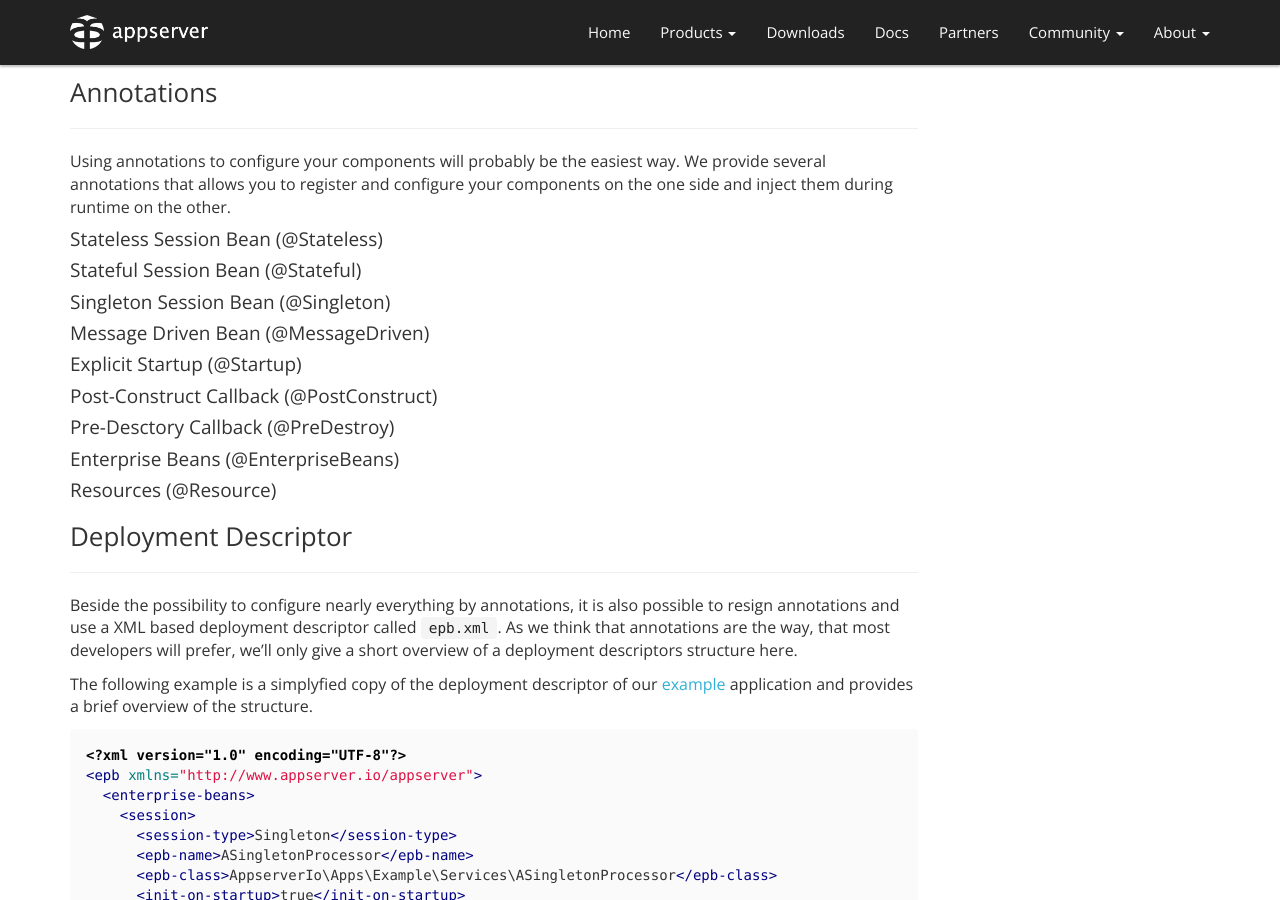
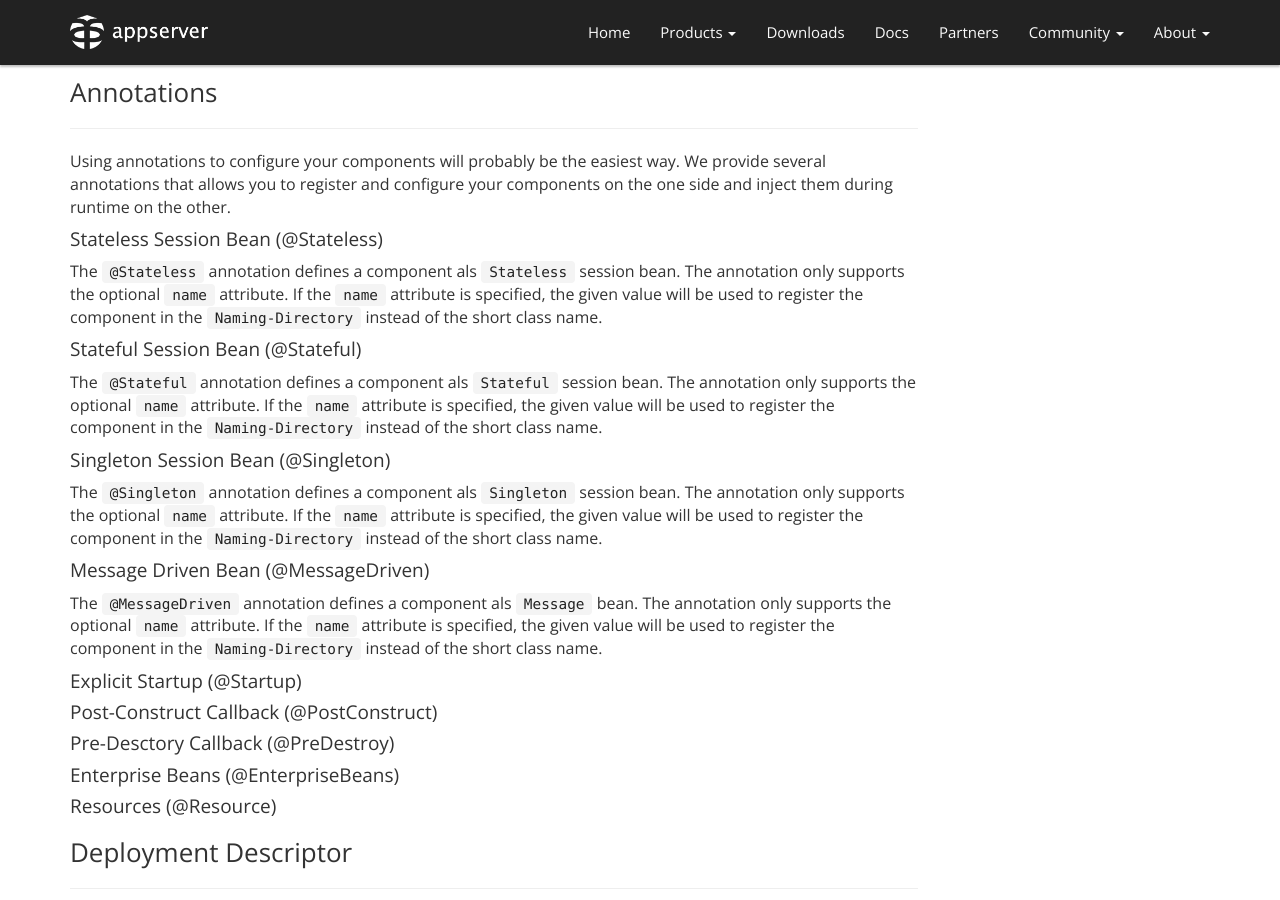
Before and after one commit to appserver-io/appserver, a Jekyll site: the page built from _posts/2015-01-28-naming-directory-basics.md, in a window 1280 px wide and 900 px high, scrolled down 3085 px. Built offline with Jekyll 4.4.1, drawn with Linux system fonts in a browser that asks for light colours; nearby versions of some CDN libraries; library files that are not in the unit come from our copies; Markdown is read by kramdown in place of the engine named in the settings; comment, search, counter and statistics services are not loaded.

Commit message:
Update 2015-01-28-naming-directory-basics.md

```diff
--- a/_posts/2015-01-28-naming-directory-basics.md
+++ b/_posts/2015-01-28-naming-directory-basics.md
@@ -136,11 +136,19 @@ Using annotations to configure your components will probably be the easiest way.
 
 #### Stateless Session Bean (@Stateless)
 
+The `@Stateless` annotation defines a component als `Stateless` session bean. The annotation only supports the optional `name` attribute. If the `name` attribute is specified, the given value will be used to register the component in the `Naming-Directory` instead of the short class name.
+
 #### Stateful Session Bean (@Stateful)
+
+The `@Stateful` annotation defines a component als `Stateful` session bean. The annotation only supports the optional `name` attribute. If the `name` attribute is specified, the given value will be used to register the component in the `Naming-Directory` instead of the short class name.
 
 #### Singleton Session Bean (@Singleton)
 
+The `@Singleton` annotation defines a component als `Singleton` session bean. The annotation only supports the optional `name` attribute. If the `name` attribute is specified, the given value will be used to register the component in the `Naming-Directory` instead of the short class name.
+
 #### Message Driven Bean (@MessageDriven)
+
+The `@MessageDriven` annotation defines a component als `Message` bean. The annotation only supports the optional `name` attribute. If the `name` attribute is specified, the given value will be used to register the component in the `Naming-Directory` instead of the short class name.
 
 #### Explicit Startup (@Startup)
 
```
